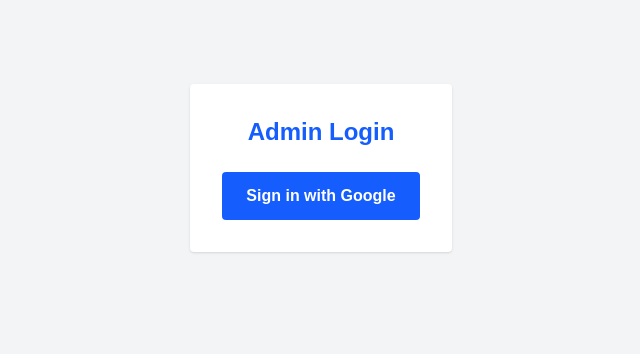
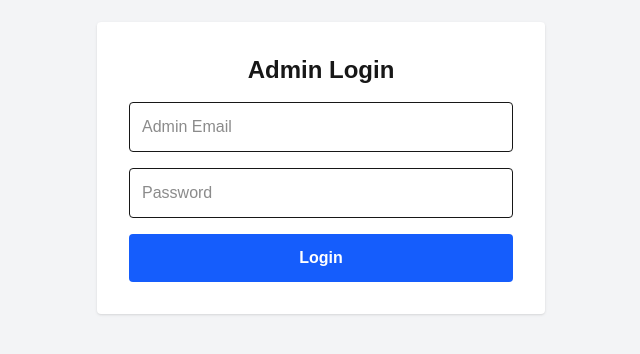
Before and after one commit to DEBOJEETDAS36/find-scholarships, a Next.js app: page /admin/login in a window 1280 px wide. Shown: the part 232-586 px from the top of the page, without its empty margins (319-959 px from the left). Built offline with nearby package versions, Linux system fonts and the light colour scheme; no server answers.

Commit message:
Working on auth

```diff
--- a/app/admin/login/page.tsx
+++ b/app/admin/login/page.tsx
@@ -1,22 +1,76 @@
 "use client";
 
-import { signIn } from "next-auth/react";
+import { useState } from "react";
+import { signInWithEmailAndPassword } from "firebase/auth";
+import { auth } from "@/lib/firebase";
+import { useRouter } from "next/navigation";
 
 export default function AdminLogin() {
+  const router = useRouter();
+  const [email, setEmail] = useState("");
+  const [password, setPassword] = useState("");
+  const [error, setError] = useState("");
+  const [loading, setLoading] = useState(false);
+
+  async function handleLogin(e: React.FormEvent) {
+    e.preventDefault();
+    setLoading(true);
+    setError("");
+
+try {
+  const cred = await signInWithEmailAndPassword(auth, email, password);
+
+  if (cred.user.email !== process.env.NEXT_PUBLIC_ADMIN_EMAIL) {
+    await auth.signOut();
+    throw new Error("Unauthorized admin");
+  }
+
+  router.replace("/admin");
+} catch (err: any) {
+  console.error("FIREBASE AUTH ERROR:", err.code, err.message);
+  setError(err.code || "Login failed");
+}
+
+
+    setLoading(false);
+  }
+
   return (
-    <main className="min-h-screen flex items-center justify-center bg-gray-100">
-      <div className="bg-white p-8 rounded shadow text-center">
-        <h1 className="text-2xl font-bold mb-6 text-blue-600">
-          Admin Login
-        </h1>
+    <div className="min-h-screen flex items-center justify-center bg-gray-100">
+      <form
+        onSubmit={handleLogin}
+        className="bg-white p-8 rounded shadow w-full max-w-md space-y-4"
+      >
+        <h1 className="text-2xl font-bold text-center">Admin Login</h1>
+
+        {error && <p className="text-red-600 text-sm">{error}</p>}
+
+        <input
+          type="email"
+          placeholder="Admin Email"
+          value={email}
+          onChange={(e) => setEmail(e.target.value)}
+          className="w-full p-3 border rounded"
+          required
+        />
+
+        <input
+          type="password"
+          placeholder="Password"
+          value={password}
+          onChange={(e) => setPassword(e.target.value)}
+          className="w-full p-3 border rounded"
+          required
+        />
 
         <button
-          onClick={() => signIn("google")}
-          className="bg-blue-600 text-white px-6 py-3 rounded font-bold hover:bg-blue-700"
+          type="submit"
+          disabled={loading}
+          className="w-full bg-blue-600 text-white py-3 rounded font-semibold"
         >
-          Sign in with Google
+          {loading ? "Logging in..." : "Login"}
         </button>
-      </div>
-    </main>
+      </form>
+    </div>
   );
 }
--- a/app/admin/page.tsx
+++ b/app/admin/page.tsx
@@ -2,11 +2,8 @@
 
 // AUTH IMPORTS - COMMENTED OUT FOR DIRECT ACCESS
 // import { signOut } from "firebase/auth";
-// import { onAuthStateChanged } from "firebase/auth";
-// import { auth } from "@/lib/firebase";
-
-"use client";
-import { signOut } from "next-auth/react";
+import { onAuthStateChanged, signOut } from "firebase/auth";
+import { auth } from "@/lib/firebase";
 
 import { useState, useEffect } from "react";
 import { collection, addDoc, Timestamp } from "firebase/firestore";
@@ -17,7 +14,7 @@
   const router = useRouter();
 
   // 🔐 AUTH STATE - COMMENTED OUT FOR DIRECT ACCESS
-  // const [checkingAuth, setCheckingAuth] = useState(true);
+  const [checkingAuth, setCheckingAuth] = useState(true);
 
   // 📝 FORM STATE (MUST BE DECLARED BEFORE ANY RETURN)
   const [form, setForm] = useState({
@@ -35,33 +32,35 @@
   const [success, setSuccess] = useState("");
 
   // 🔐 AUTH PROTECTION - COMMENTED OUT FOR DIRECT ACCESS
-  // useEffect(() => {
-  //   const unsubscribe = onAuthStateChanged(auth, (user) => {
-  //     if (!user || user.email !== "admin@example.com") {
-  //       router.push("/admin/login");
-  //     } else {
-  //       setCheckingAuth(false);
-  //     }
-  //   });
+  useEffect(() => {
+    const unsubscribe = onAuthStateChanged(auth, (user) => {
+      if (
+        !user ||
+        user.email !== process.env.NEXT_PUBLIC_ADMIN_EMAIL
+      ) {
+        router.replace("/admin/login");
+      } else {
+        setCheckingAuth(false);
+      }
+    });
 
-  //   return () => unsubscribe();
-  // }, [router]);
+    return () => unsubscribe();
+  }, [router]);
 
   // ⏳ SHOW LOADING WHILE CHECKING AUTH - COMMENTED OUT FOR DIRECT ACCESS
-  // if (checkingAuth) {
-  //   return (
-  //     <div className="min-h-screen flex items-center justify-center text-lg font-semibold">
-  //       Checking admin access...
-  //     </div>
-  //   );
-  // }
+  if (checkingAuth) {
+    return (
+      <div className="min-h-screen flex items-center justify-center text-lg font-semibold">
+        Checking admin access...
+      </div>
+    );
+  }
 
   // LOGOUT FUNCTION - COMMENTED OUT FOR DIRECT ACCESS
-  // async function handleLogout() {
-  //   await signOut(auth);
-  //   window.location.href = "/admin/login";
-  // }
-
+  async function handleLogout() {
+    await signOut(auth);
+    router.replace("/admin/login");
+  }
 
   // ======================
   // HANDLERS
@@ -133,27 +132,27 @@
           </button> */}
 
           <button
-              onClick={() => signOut()}
-              className="text-sm text-red-600 hover:underline">
-              Logout
+            onClick={handleLogout}
+            className="text-sm text-red-600 hover:underline"
+          >
+            Logout
           </button>
 
           <div className="flex gap-2">
             <button
-              onClick={() => router.push('/admin/manage')}
+              onClick={() => router.push("/admin/manage")}
               className="px-4 py-2 bg-green-600 text-white rounded hover:bg-green-700 transition"
             >
               Manage Scholarships
             </button>
             <button
-              onClick={() => router.push('/admin/bulk')}
+              onClick={() => router.push("/admin/bulk")}
               className="px-4 py-2 bg-purple-600 text-white rounded hover:bg-purple-700 transition"
             >
               Bulk Upload
             </button>
           </div>
         </div>
-
 
         {success && (
           <div className="mb-6 p-4 bg-green-50 text-green-700 border border-green-200 rounded">
--- /dev/null
+++ b/lib/adminAuth.ts
@@ -0,0 +1,15 @@
+import { onAuthStateChanged } from "firebase/auth";
+import { auth } from "@/lib/firebase";
+
+export function requireAdmin(
+  onSuccess: () => void,
+  onFail: () => void
+) {
+  return onAuthStateChanged(auth, (user) => {
+    if (!user || user.email !== process.env.NEXT_PUBLIC_ADMIN_EMAIL) {
+      onFail();
+    } else {
+      onSuccess();
+    }
+  });
+}
```
